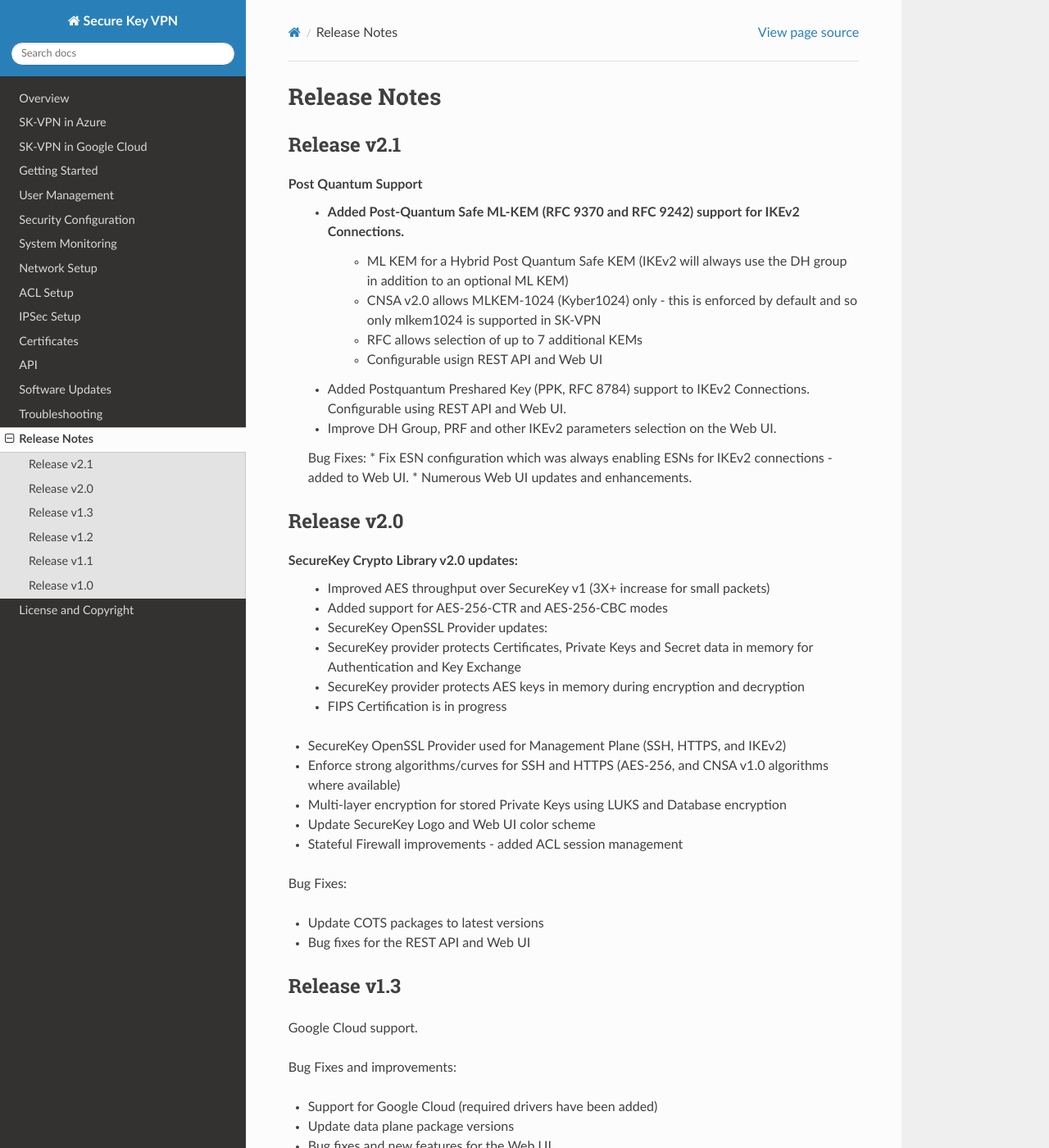
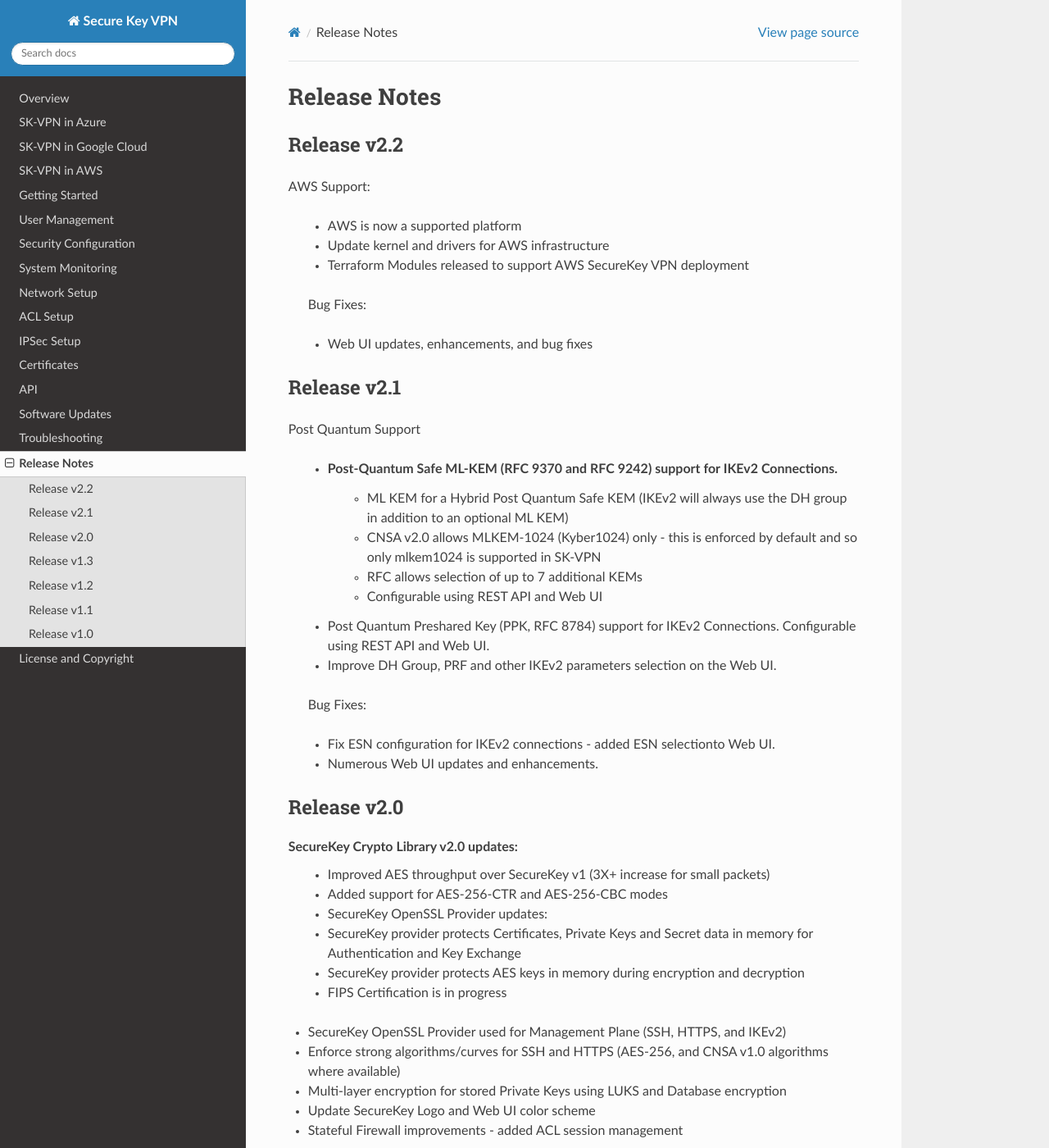
Before and after one commit to JETtech-Labs/sk_rest_client, a Sphinx documentation site: the page built from docs/source/release_notes.rst, in a window 1280 px wide and 1400 px high. Shown: the whole window at 82% size. Built offline with Sphinx 7.4.7 and the Read the Docs theme 3.1.0, drawn with Linux system fonts in a browser that asks for light colours.

Commit message:
v2.2 - AWS Cloud Support

```diff
--- a/docs/source/index.rst
+++ b/docs/source/index.rst
@@ -13,6 +13,7 @@
 
 * :ref:`Azure Cloud <azure_overview>`
 * :ref:`Google Cloud <google_overview>`
+* :ref:`AWS Cloud <aws_overview>`
 
 
 Contents
@@ -23,6 +24,7 @@
    overview
    azure
    google
+   aws
    getting_started
    user_management
    security_config
--- a/docs/source/overview.rst
+++ b/docs/source/overview.rst
@@ -38,6 +38,7 @@
 
 * :ref:`Azure Cloud <azure_overview>`
 * :ref:`Google Cloud <google_overview>`
+* :ref:`AWS Cloud <aws_overview>`
 
 
 
--- a/docs/source/release_notes.rst
+++ b/docs/source/release_notes.rst
@@ -3,20 +3,37 @@
 Release Notes
 =============
 
+Release v2.2
+--------------
+
+AWS Support:
+
+ * AWS is now a supported platform
+ * Update kernel and drivers for AWS infrastructure
+ * Terraform Modules released to support AWS SecureKey VPN deployment
+
+ Bug Fixes:
+
+ * Web UI updates, enhancements, and bug fixes
+
+
+
 Release v2.1
 --------------
 
 Post Quantum Support
- * Added Post-Quantum Safe ML-KEM (RFC 9370 and RFC 9242) support for IKEv2 Connections.
+
+ * Post-Quantum Safe ML-KEM (RFC 9370 and RFC 9242) support for IKEv2 Connections.
     * ML KEM for a Hybrid Post Quantum Safe KEM (IKEv2 will always use the DH group in addition to an optional ML KEM)
     * CNSA v2.0 allows MLKEM-1024 (Kyber1024) only - this is enforced by default and so only mlkem1024 is supported in SK-VPN
     * RFC allows selection of up to 7 additional KEMs
-    * Configurable usign REST API and Web UI
- * Added Postquantum Preshared Key (PPK, RFC 8784) support to IKEv2 Connections. Configurable using REST API and Web UI.
+    * Configurable using REST API and Web UI
+ * Post Quantum Preshared Key (PPK, RFC 8784) support for IKEv2 Connections. Configurable using REST API and Web UI.
  * Improve DH Group, PRF and other IKEv2 parameters selection on the Web UI.
 
  Bug Fixes:
- * Fix ESN configuration which was always enabling ESNs for IKEv2 connections - added to Web UI.
+
+ * Fix ESN configuration for IKEv2 connections - added ESN selectionto Web UI.
  * Numerous Web UI updates and enhancements.
 
 
--- a/sk_client/__init__.py
+++ b/sk_client/__init__.py
@@ -1 +1 @@
-__version__ = "2.1.2"
+__version__ = "2.2.1"
```
Also changed, not shown: docs/source/aws.rst (added, +47 -0 lines), docs/source/ipsec.rst (+7 -4 lines), docs/source/images/AWS_Cloud_Network.png (added), 2 other files.
